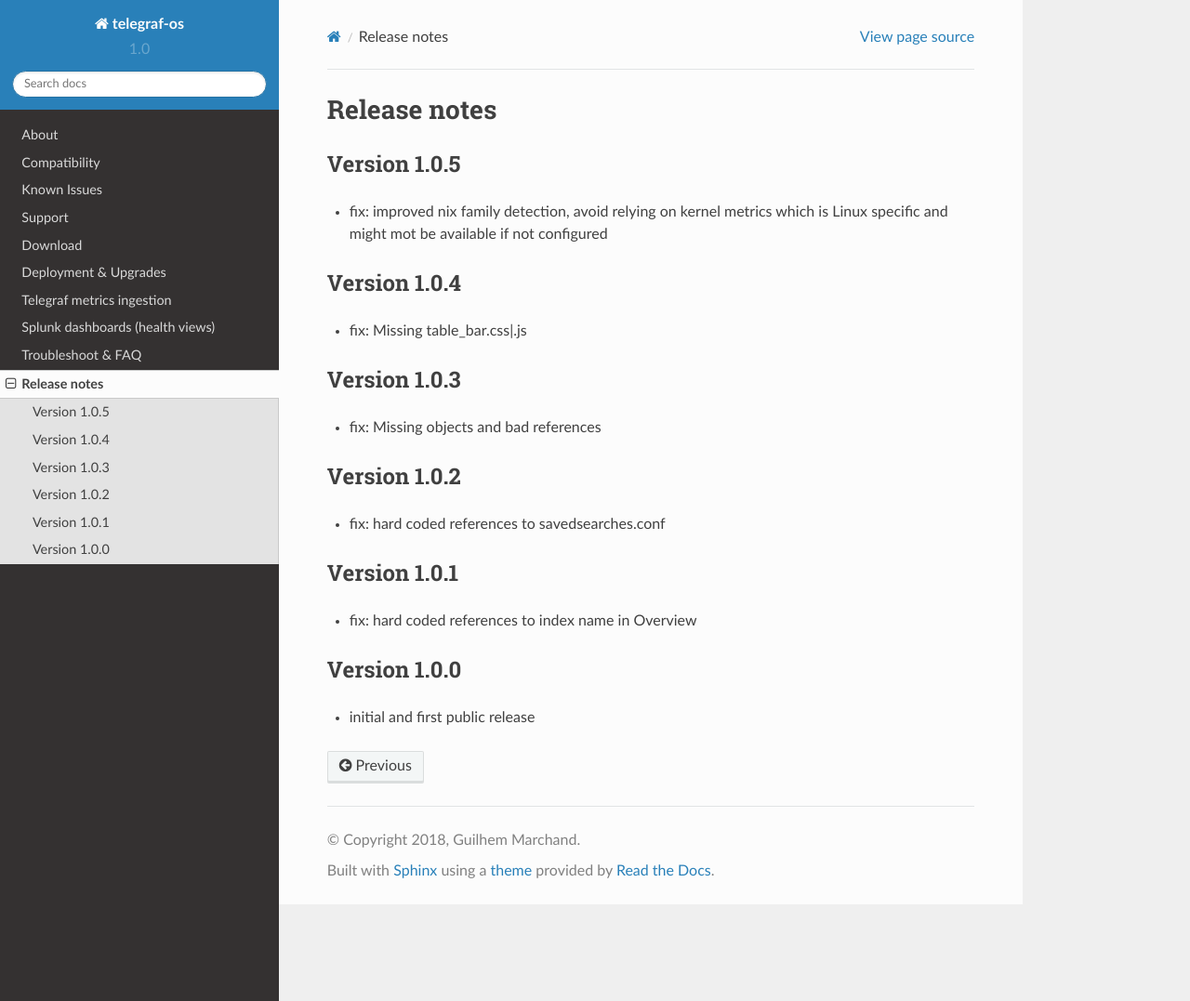
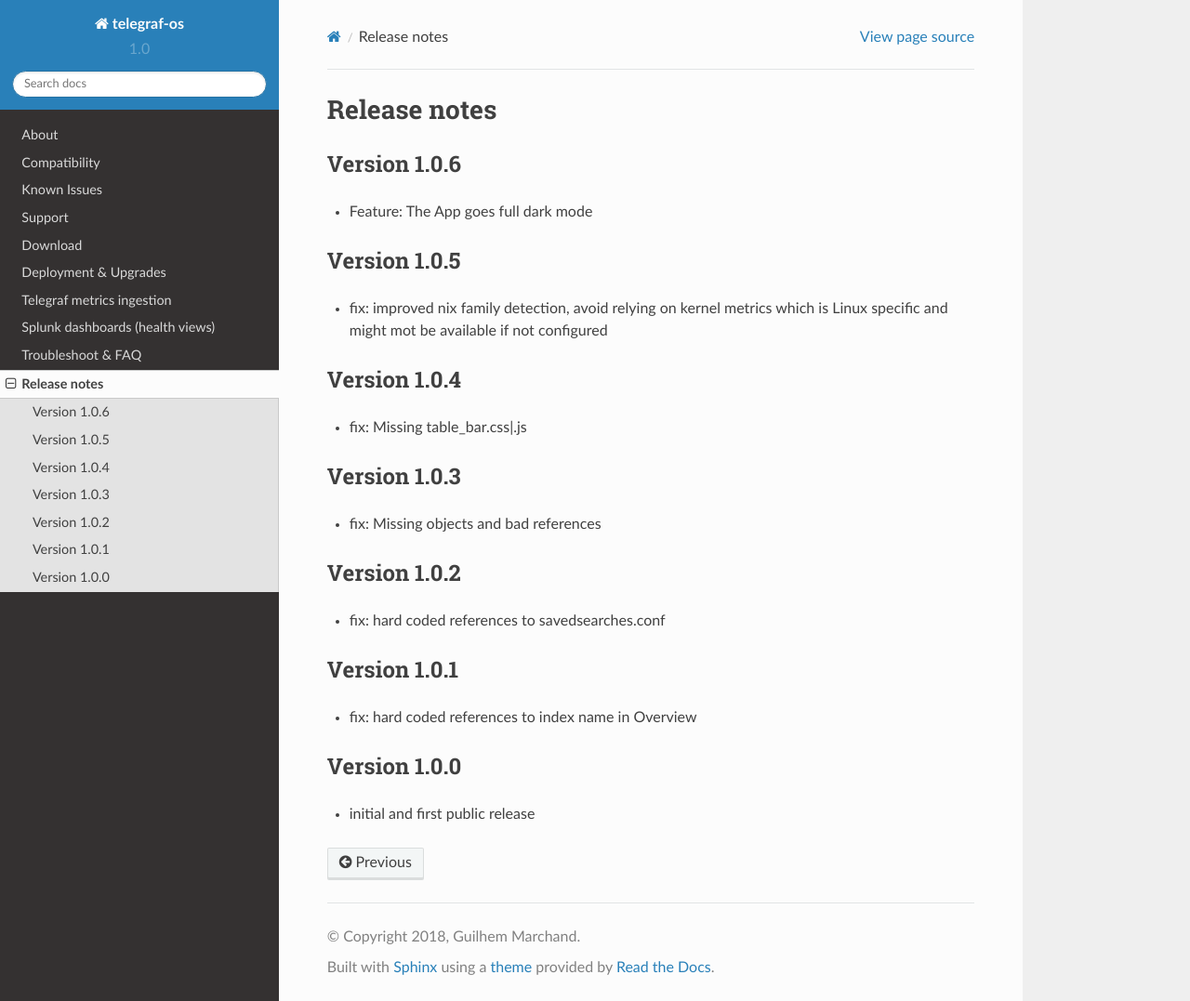
Before and after one commit to guilhemmarchand/telegraf-os, a Sphinx documentation site: the page built from docs/releasenotes.rst, in a window 1280 px wide and 1077 px high. Shown: the whole window at 93% size. Built offline with Sphinx 7.4.7 and the Read the Docs theme 2.0.0, drawn with Linux system fonts in a browser that asks for light colours.

Commit message:
Version 1.0.6

```diff
--- a/docs/releasenotes.rst
+++ b/docs/releasenotes.rst
@@ -1,5 +1,10 @@
 Release notes
 #############
+
+Version 1.0.6
+=============
+
+- Feature: The App goes full dark mode
 
 Version 1.0.5
 =============
```
Also changed, not shown: 13 other files.
